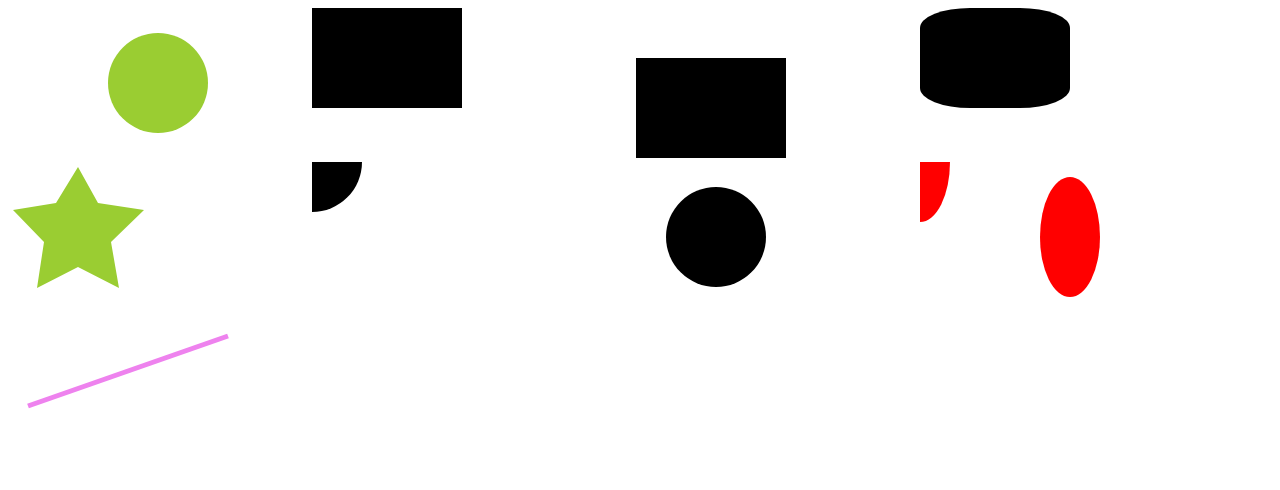
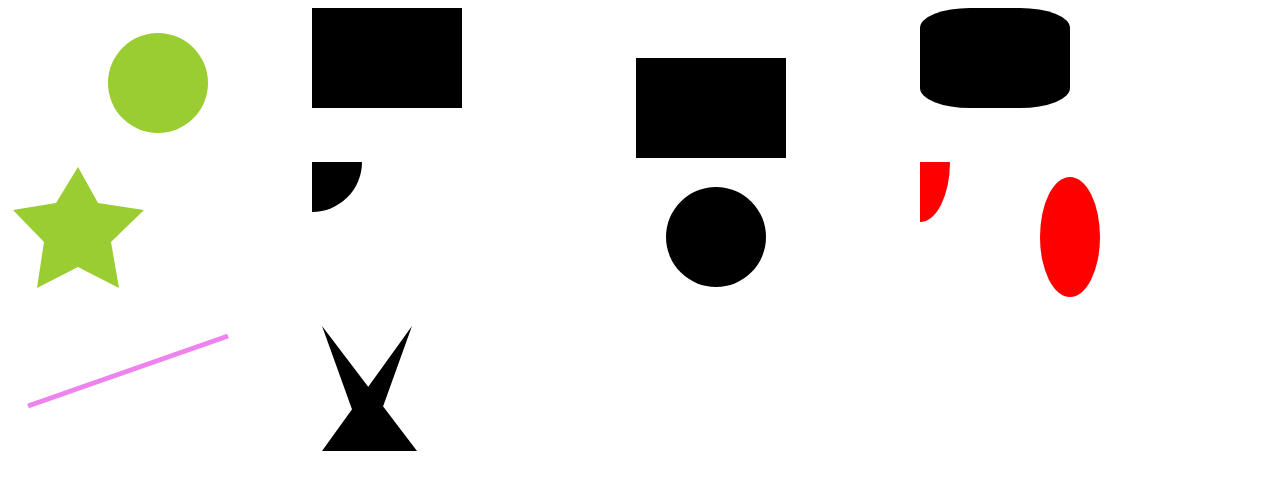
Before and after one commit to 6thSence/SVG-tutorial-, a plain HTML site: page index.html in a window 1280 px wide. Drawn offline with Linux system fonts and the light colour scheme.

Commit message:
polyline

```diff
--- a/index.html
+++ b/index.html
@@ -33,5 +33,8 @@
     <svg>
         <line x1="220" y1="20" x2="20" y2="90" stroke="violet" stroke-width="5"/>
     </svg>
+    <svg>
+        <polyline points="10,135 100,10 55,135 10,10 105,135, 105,135"/>
+    </svg>
 </body>
 </html>
```
